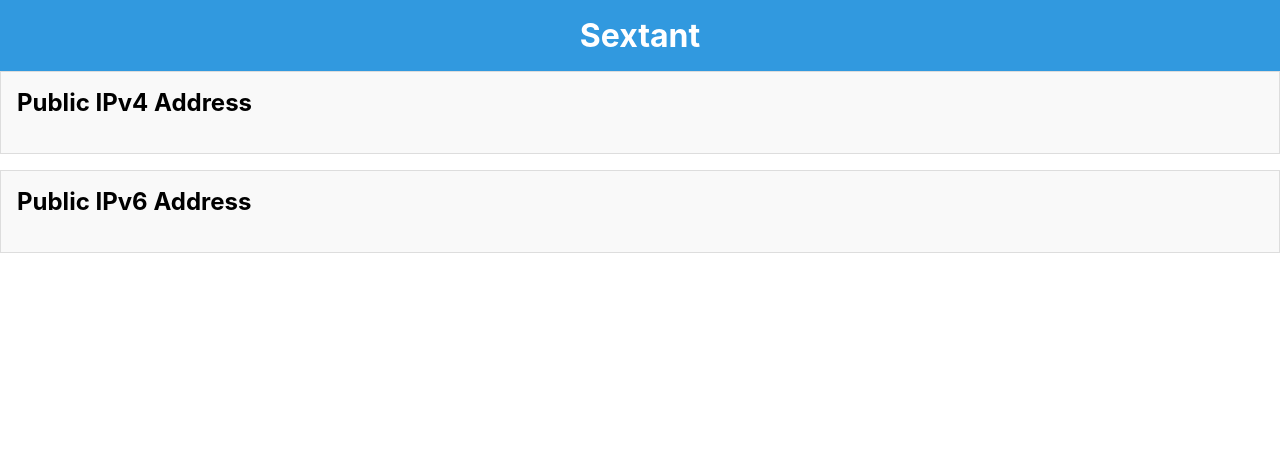
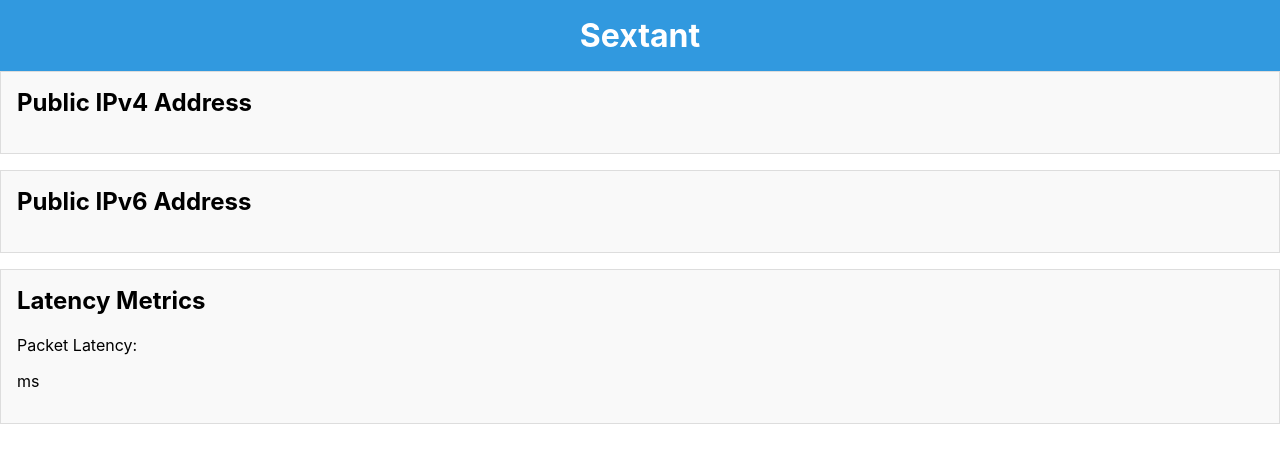
Before and after one commit to vagabond-systems/cisco-starter-repo, a React (Create React App) app in the folder sextant/: page / in a window 1280 px wide. Shown: the top 462 px of the page. Built offline with nearby package versions, Linux system fonts and the light colour scheme; no server answers.

Commit message:
Added Latency Display

```diff
--- a/sextant/src/App.js
+++ b/sextant/src/App.js
@@ -2,6 +2,7 @@
 import Banner from './Banner';
 import Exhibit from './Exhibit';
 import IPAddress from './IPAddress';
+import LatencyDisplay from './LatencyDisplay';
 
 function App() {
   return (
@@ -13,6 +14,9 @@
       <Exhibit title="Public IPv6 Address">
         <IPAddress url='https://api64.ipify.org?format=json' />
       </Exhibit>
+      <Exhibit title="Latency Metrics">
+        <LatencyDisplay />
+      </Exhibit>
     </div>
   );
 }
--- /dev/null
+++ b/sextant/src/LatencyDisplay.js
@@ -0,0 +1,30 @@
+import React, { useState, useEffect } from 'react';
+import WebSocketClient from 'websocket';
+
+function LatencyDisplay() {
+  const [latency, setLatency] = useState(null);
+  const socket = new WebSocketClient.w3cwebsocket('ws://localhost:55455');
+
+  useEffect(() => {
+    socket.onmessage = (event) => {
+      const packetTimestamp = JSON.parse(event.data).data.timestamp;
+      const currentTimestamp = new Date().getTime();
+      const packetLatency = currentTimestamp - packetTimestamp;
+      setLatency(packetLatency);
+    };
+
+    // Clean up the WebSocket connection on component unmount
+    return () => {
+      socket.close();
+    };
+  }, []);
+
+  return (
+    <div>
+      <p>Packet Latency:</p>
+      <p>{latency} ms</p>
+    </div>
+  );
+}
+
+export default LatencyDisplay;
```
Also changed, not shown: sextant/src/Banner.js (line endings or trailing spaces).
